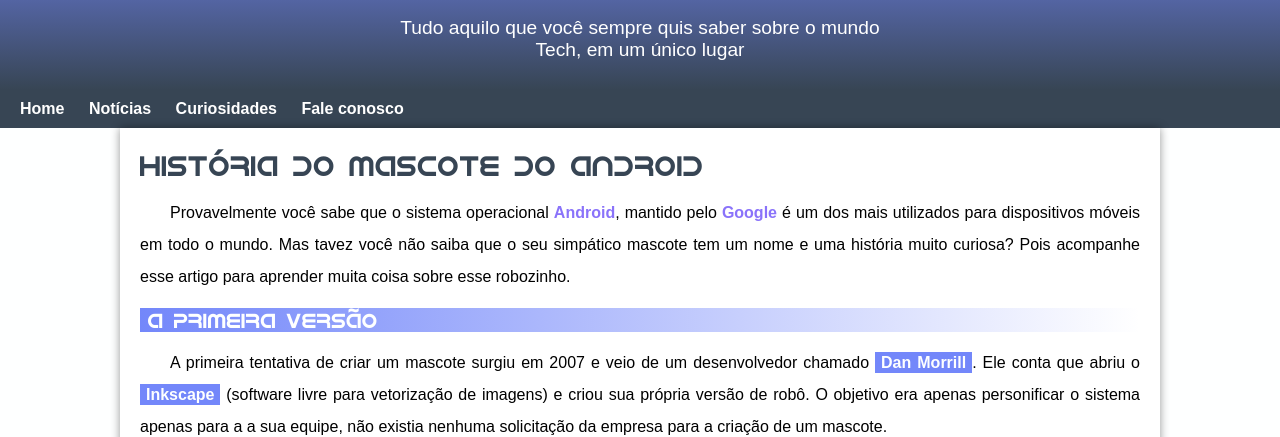
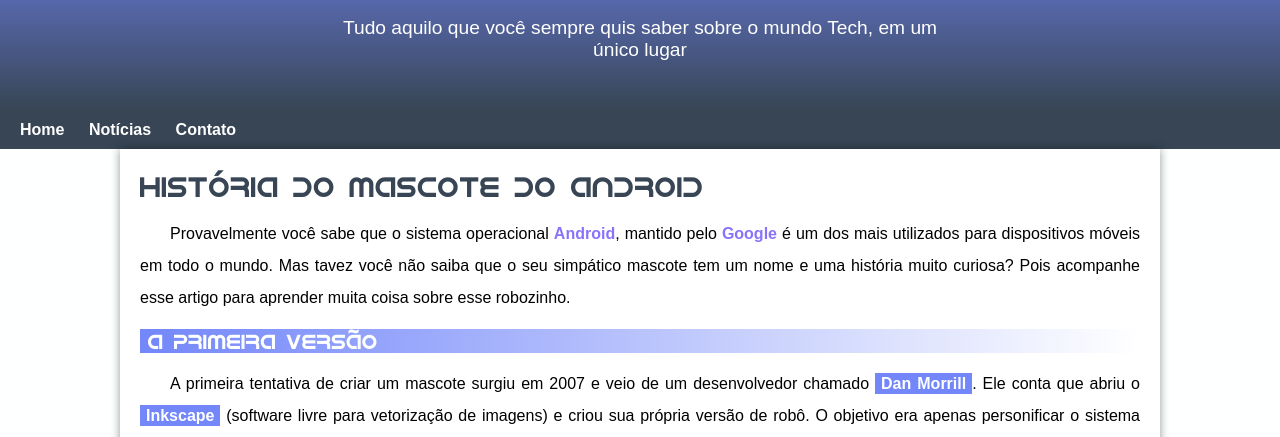
Before and after one commit to anadrv/projeto-android, a plain HTML site: page index.html in a window 1280 px wide. Shown: the part 100-537 px from the top of the page. Drawn offline with Linux system fonts and the light colour scheme.

Commit message:
problema de padding corrigido

```diff
--- a/index.html
+++ b/index.html
@@ -15,8 +15,7 @@
     <nav>
         <a href="#">Home</a>
         <a href="#">Notícias</a>
-        <a href="#">Curiosidades</a>
-        <a href="#">Fale conosco</a>
+        <a href="#">Contato</a>
     </nav>
     <main>
         <article>
--- a/style/style.css
+++ b/style/style.css
@@ -63,11 +63,11 @@
     font-family: var(--fonte-padrao);
     font-size: 1.2em;
     color: white;
-    width: 500px;
+    width: 600px;
     padding-right: 10px;
     padding-left: 10px;
     margin: auto;
-    margin-bottom: 30px;
+    padding-bottom: 50px;
 }
 
 nav {
```
